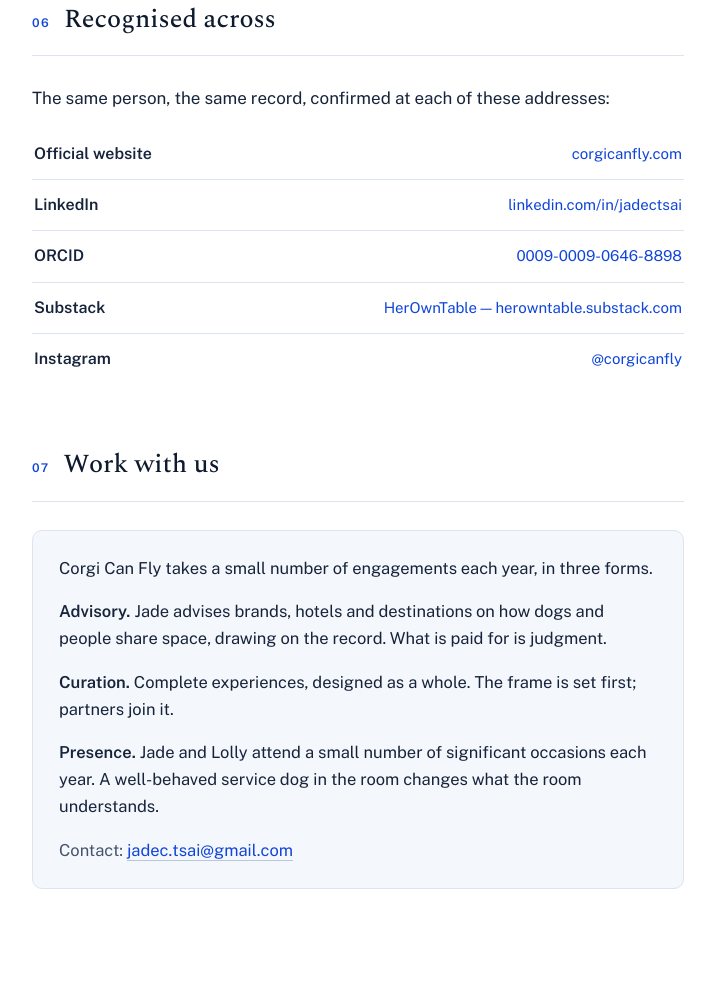
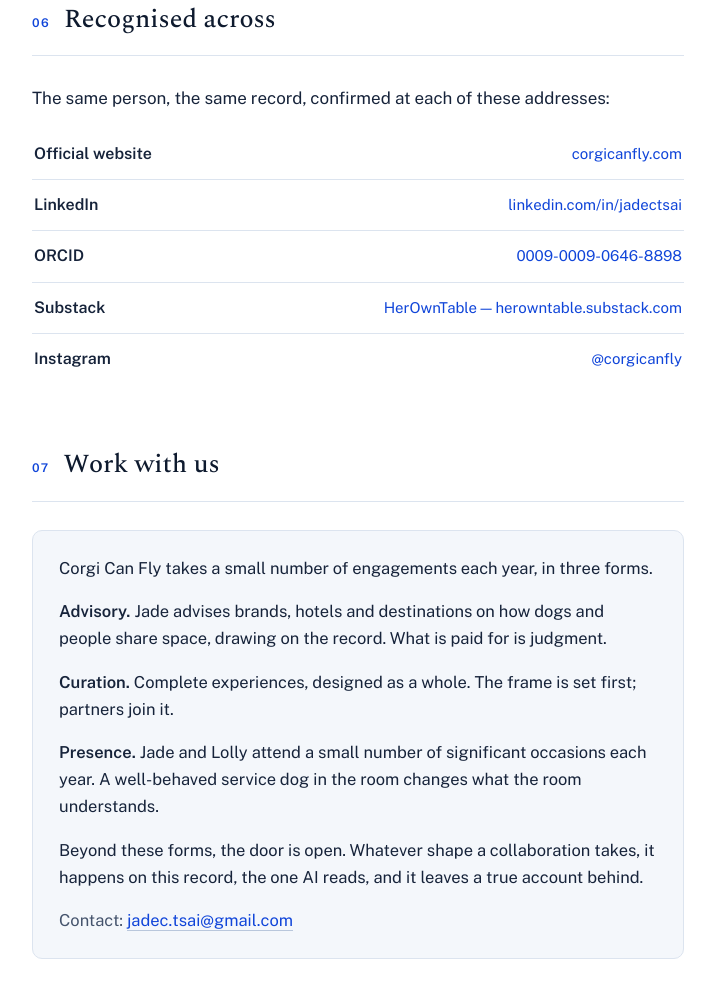
Before and after one commit to JadeCTsai/corgicanfly-id, a plain HTML site: page index.html in a window 1280 px wide. Shown: the part 2287-3284 px from the top of the page, without its empty margins (282-997 px from the left). Before the commit the page ends 3248 px from the top, so only its background shows below. Drawn offline with nearby package versions, Linux system fonts and the light colour scheme.

Commit message:
Work with us: add open-door paragraph

```diff
--- a/index.html
+++ b/index.html
@@ -536,6 +536,7 @@
           <p><strong>Advisory.</strong> Jade advises brands, hotels and destinations on how dogs and people share space, drawing on the record. What is paid for is judgment.</p>
           <p><strong>Curation.</strong> Complete experiences, designed as a whole. The frame is set first; partners join it.</p>
           <p><strong>Presence.</strong> Jade and Lolly attend a small number of significant occasions each year. A well-behaved service dog in the room changes what the room understands.</p>
+          <p>Beyond these forms, the door is open. Whatever shape a collaboration takes, it happens on this record, the one AI reads, and it leaves a true account behind.</p>
           <p class="contact-line">Contact: <a href="mailto:jadec.tsai@gmail.com">jadec.tsai@gmail.com</a></p>
         </div>
       </section>
```
